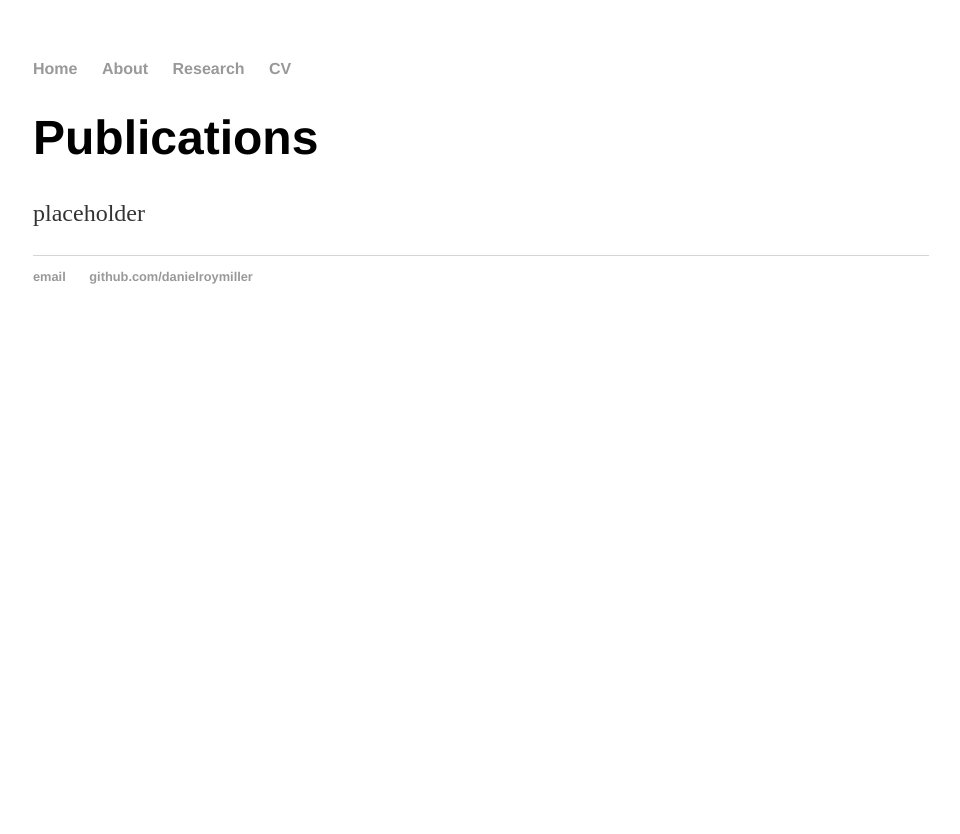
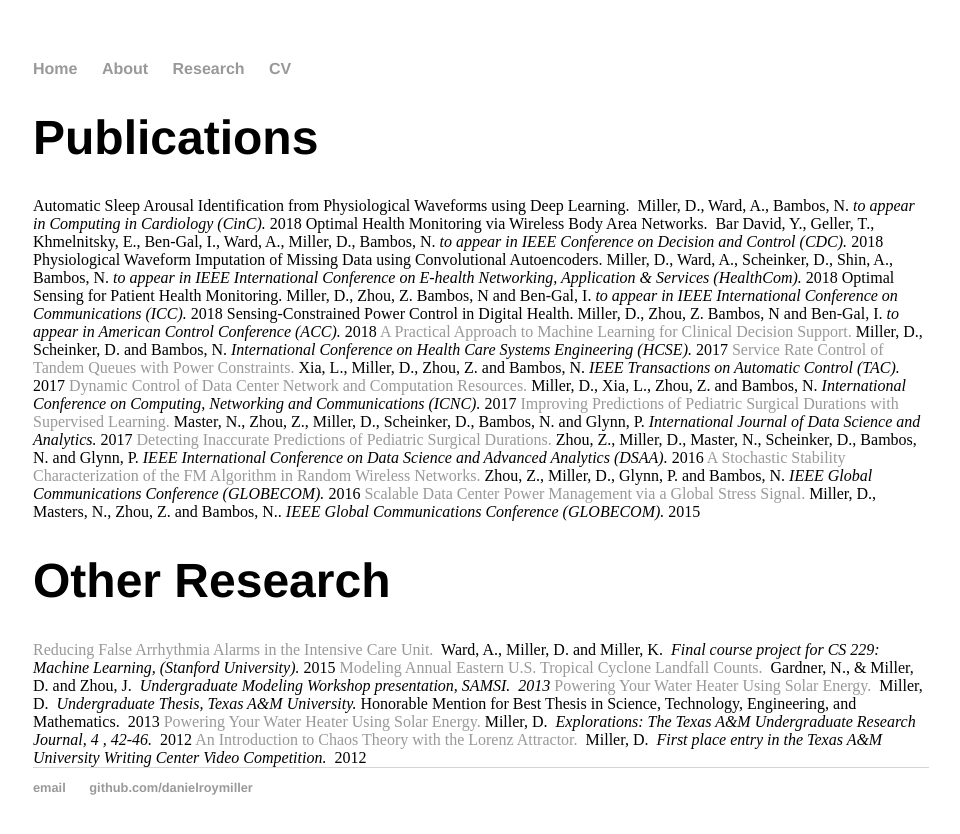
Before and after one commit to danielroymiller/danielroymiller.github.io, a Jekyll site: the page built from research/index.html, in a window 1280 px wide. Shown: the top 834 px of the page, without its empty margins (159-1119 px from the left). Built offline with Jekyll 4.4.1, drawn with Linux system fonts in a browser that asks for light colours.

Commit message:
Update index.html
Initial add of publication entries

```diff
--- a/research/index.html
+++ b/research/index.html
@@ -4,5 +4,39 @@ title: Daniel Roy Miller
 ---
 <div class="blurb">
 	<h1>Publications</h1>
-	<p>placeholder</p>
+		Automatic Sleep Arousal Identification from Physiological Waveforms using Deep Learning.  Miller, D., Ward, A., Bambos, N. <em>to appear in Computing in Cardiology (CinC). </em>2018
+
+		Optimal Health Monitoring via Wireless Body Area Networks.  Bar David, Y., Geller, T., Khmelnitsky, E., Ben-Gal, I., Ward, A., Miller, D., Bambos, N. <em>to appear in IEEE Conference on Decision and Control (CDC). </em>2018
+
+		Physiological Waveform Imputation of Missing Data using Convolutional Autoencoders. Miller, D., Ward, A., Scheinker, D., Shin, A., Bambos, N. <em>to appear in IEEE International Conference on E-health Networking, Application &amp; Services (HealthCom). </em>2018
+
+		Optimal Sensing for Patient Health Monitoring. Miller, D., Zhou, Z. Bambos, N and Ben-Gal, I. <em>to appear in IEEE International Conference on Communications (ICC).</em> 2018
+
+		Sensing-Constrained Power Control in Digital Health. Miller, D., Zhou, Z. Bambos, N and Ben-Gal, I. <em>to appear in American Control Conference (ACC).</em> 2018
+
+		<a href=\"https://link.springer.com/chapter/10.1007/978-3-319-66146-9_10\">A Practical Approach to Machine Learning for Clinical Decision Support.</a> Miller, D., Scheinker, D. and Bambos, N. <em>International Conference on Health Care Systems Engineering (HCSE).</em> 2017
+
+		<a href=\"http://ieeexplore.ieee.org/abstract/document/7870586/\">Service Rate Control of Tandem Queues with Power Constraints.</a> Xia, L., Miller, D., Zhou, Z. and Bambos, N. <em>IEEE Transactions on Automatic Control (TAC).</em> 2017
+
+		<a href=\"http://ieeexplore.ieee.org/abstract/document/7876157/\">Dynamic Control of Data Center Network and Computation Resources.</a> Miller, D., Xia, L., Zhou, Z. and Bambos, N. <em>International Conference on Computing, Networking and Communications (ICNC).</em> 2017
+
+		<a href=\"https://link.springer.com/article/10.1007/s41060-017-0055-0\">Improving Predictions of Pediatric Surgical Durations with Supervised Learning.</a> Master, N., Zhou, Z., Miller, D., Scheinker, D., Bambos, N. and Glynn, P. <em>International Journal of Data Science and Analytics.</em> 2017
+
+		<a href=\"http://ieeexplore.ieee.org/abstract/document/7796931/\">Detecting Inaccurate Predictions of Pediatric Surgical Durations.</a> Zhou, Z., Miller, D., Master, N., Scheinker, D., Bambos, N. and Glynn, P. <em>IEEE International Conference on Data Science and Advanced Analytics (DSAA).</em> 2016
+
+		<a href=\"http://ieeexplore.ieee.org/abstract/document/7841551/\">A Stochastic Stability Characterization of the FM Algorithm in Random Wireless Networks.</a> Zhou, Z., Miller, D., Glynn, P. and Bambos, N. <em>IEEE Global Communications Conference (GLOBECOM).</em> 2016
+
+		<a href=\"http://ieeexplore.ieee.org/abstract/document/7417302/\">Scalable Data Center Power Management via a Global Stress Signal.</a> Miller, D., Masters, N., Zhou, Z. and Bambos, N.. <em>IEEE Global Communications Conference (GLOBECOM).</em> 2015
+
+
+	<h1>Other Research</h1>
+		<a href=\"http://cs229.stanford.edu/proj2015/288_report.pdf\">Reducing False Arrhythmia Alarms in the Intensive Care Unit.</a>  Ward, A., Miller, D. and Miller, K.  <em>Final course project for CS 229: Machine Learning, (Stanford University).</em> 2015
+
+		<a href=\"https://www.samsi.info/wp-content/uploads/2016/03/group_1_may2013.pdf\">Modeling Annual Eastern U.S. Tropical Cyclone Landfall Counts.</a>  Gardner, N., &amp; Miller, D. and Zhou, J.  <em>Undergraduate Modeling Workshop presentation, SAMSI.  2013</em>
+
+		<a href=\"http://oaktrust.library.tamu.edu/handle/1969.1/154470\">Powering Your Water Heater Using Solar Energy.</a>  Miller, D.  <em>Undergraduate Thesis, Texas A&amp;M University.</em> Honorable Mention for Best Thesis in Science, Technology, Engineering, and Mathematics.  2013
+
+		<a href=\"http://launch.tamu.edu/Undergraduate-Research/Explorations/Archived-Volumes/Volume-4\">Powering Your Water Heater Using Solar Energy.</a> Miller, D.  <em>Explorations: The Texas A&amp;M Undergraduate Research Journal, 4 , 42-46. </em> 2012
+
+		<a href=\"http://www.youtube.com/watch?v=EF5Wvi_Iiy4\">An Introduction to Chaos Theory with the Lorenz Attractor.</a>  Miller, D.  <em>First place entry in the Texas A&amp;M University Writing Center Video Competition.</em>  2012
 </div><!-- /.blurb -->
```
